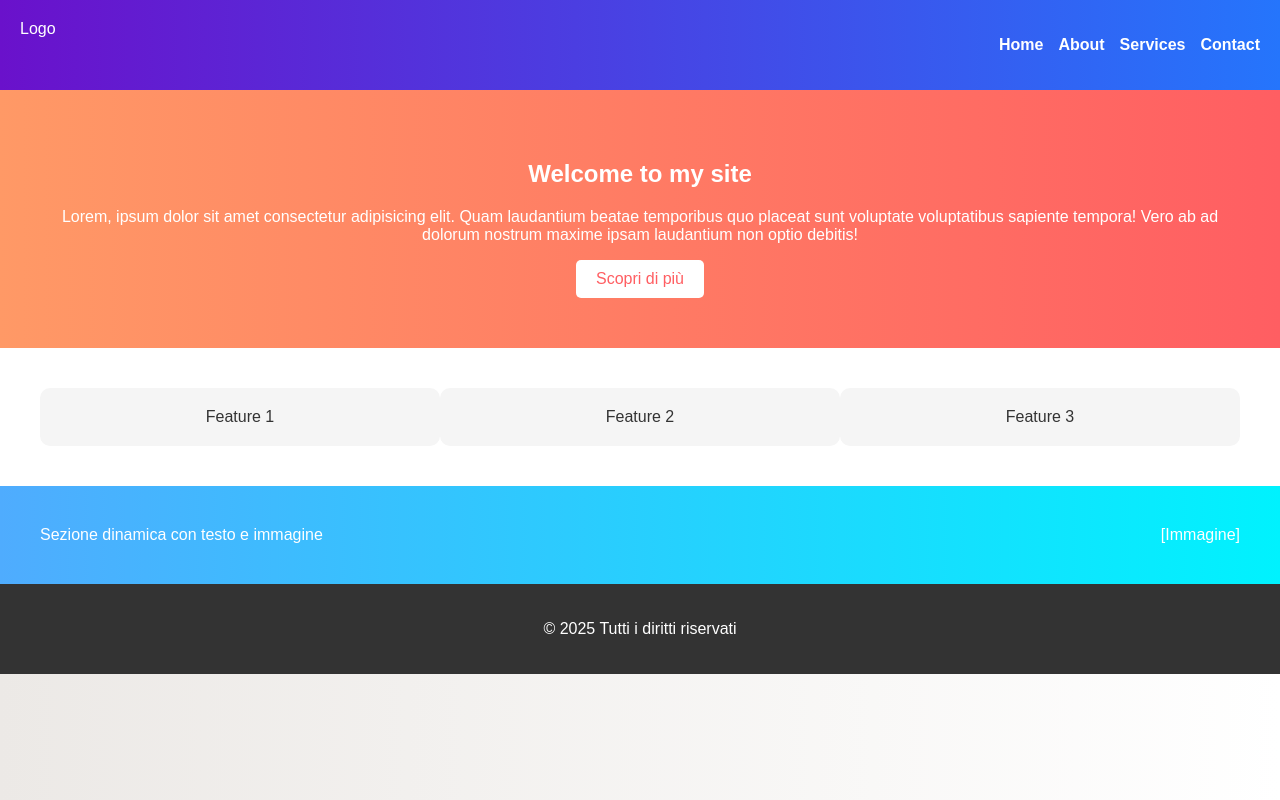
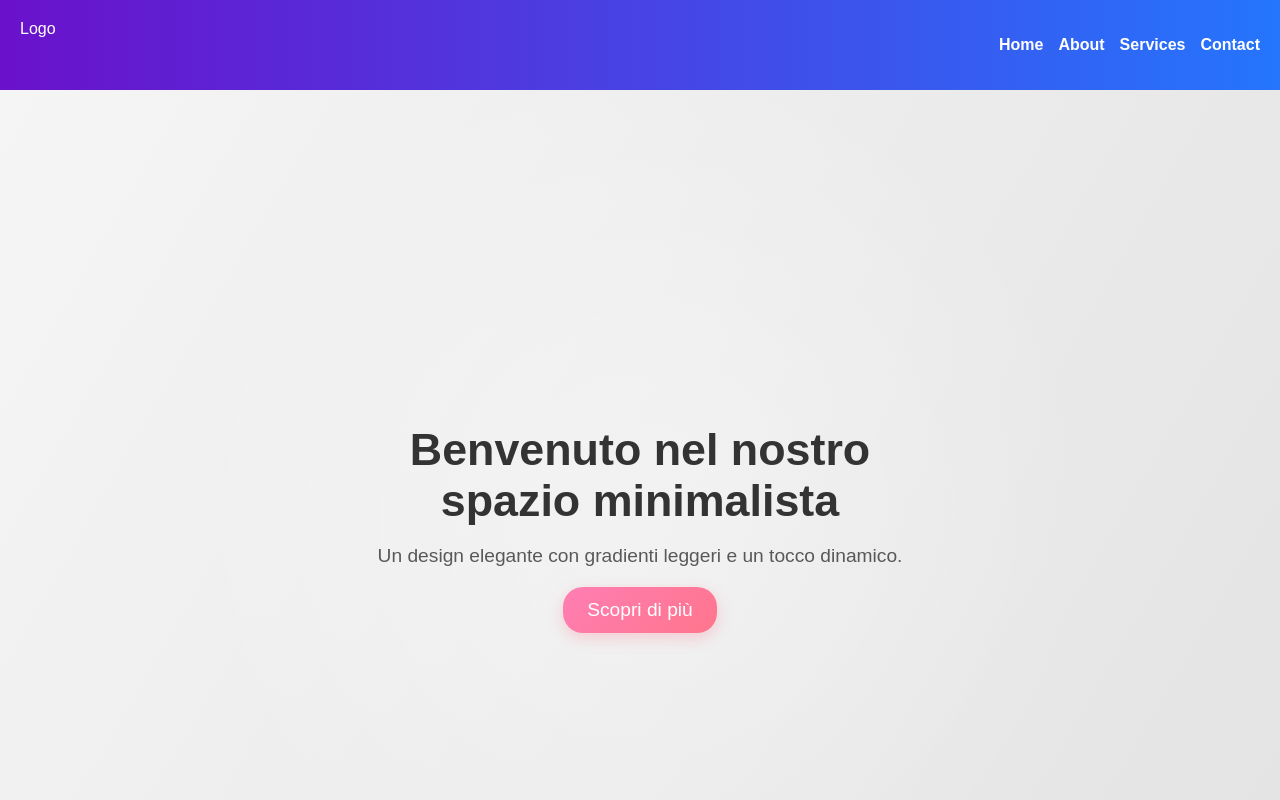
Before and after one commit to Cate0903/primo-progetto, a plain HTML site: page index.html in a window 1280 px wide. Shown: the top 800 px of the page. Drawn offline with Linux system fonts and the light colour scheme.

Commit message:
Aggiornato Hero Section con gradienti leggeri

```diff
--- a/index.html
+++ b/index.html
@@ -20,9 +20,12 @@
     </header>
 
     <section class="hero">
-        <h1>Welcome to my site</h1>
-        <p>Lorem, ipsum dolor sit amet consectetur adipisicing elit. Quam laudantium beatae temporibus quo placeat sunt voluptate voluptatibus sapiente tempora! Vero ab ad dolorum nostrum maxime ipsam laudantium non optio debitis!</p>
-        <button>Scopri di più</button>
+        <div class="hero-overlay"></div>
+        <div class="hero-content">
+            <h1>Benvenuto nel nostro spazio minimalista</h1>
+            <p>Un design elegante con gradienti leggeri e un tocco dinamico.</p>
+            <button class="cta-button">Scopri di più</button>
+        </div>
     </section>
 
     <section class="features">
--- a/script.js
+++ b/script.js
@@ -0,0 +1,14 @@
+document.addEventListener("DOMContentLoaded", function () {
+    const ctaButton = document.querySelector(".cta-button");
+
+    ctaButton.addEventListener("click", function () {
+        ctaButton.style.transform = "scale(0.95)";
+        setTimeout(() => {
+            ctaButton.style.transform = "scale(1)";
+            window.scrollTo({
+                top: window.innerHeight,
+                behavior: "smooth"
+            });
+        }, 150);
+    });
+});
--- a/style.css
+++ b/style.css
@@ -22,21 +22,67 @@ nav a {
     text-decoration: none;
     font-weight: bold;
 }
+
+/* Hero Section */
 .hero {
+    height: 100vh;
+    display: flex;
+    align-items: center;
+    justify-content: center;
     text-align: center;
-    padding: 50px;
-    background: linear-gradient(to right, #ff9966, #ff5e62);
-    color: white;
+    position: relative;
+    background: linear-gradient(120deg, #f5f5f5, #e3e3e3);
+    color: #333;
+    padding: 20px;
+    overflow: hidden;
 }
-.hero button {
-    padding: 10px 20px;
+
+.hero-overlay {
+    position: absolute;
+    width: 100%;
+    height: 100%;
+    background: radial-gradient(circle at center, rgba(255, 255, 255, 0.3) 10%, rgba(255, 255, 255, 0) 60%);
+}
+
+.hero-content {
+    position: relative;
+    max-width: 600px;
+    z-index: 1;
+}
+
+.hero h1 {
+    font-size: 2.8em;
+    margin-bottom: 10px;
+    font-weight: bold;
+}
+
+.hero p {
+    font-size: 1.2em;
+    margin-bottom: 20px;
+    opacity: 0.8;
+}
+
+/* Pulsante con effetto */
+.cta-button {
+    background: linear-gradient(135deg, #ff7eb3, #ff758c);
+    color: #fff;
+    padding: 12px 24px;
     border: none;
-    background: #fff;
-    color: #ff5e62;
-    font-size: 16px;
+    border-radius: 20px;
+    font-size: 1.2em;
     cursor: pointer;
-    border-radius: 5px;
+    transition: all 0.3s ease;
+    box-shadow: 0px 5px 15px rgba(255, 117, 140, 0.3);
 }
+
+.cta-button:hover {
+    background: linear-gradient(135deg, #ff5e95, #ff3366);
+    transform: scale(1.05);
+    box-shadow: 0px 8px 20px rgba(255, 51, 102, 0.4);
+}
+
+
+
 .features {
     display: flex;
     justify-content: space-around;
```
